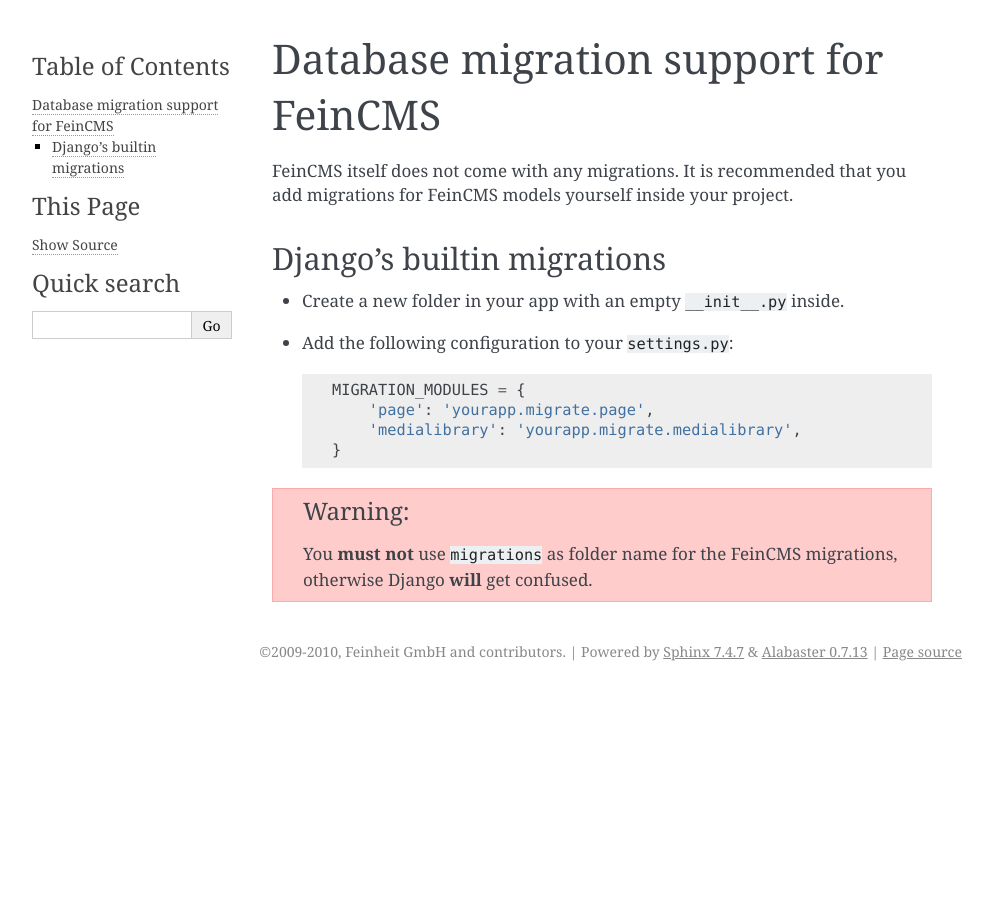
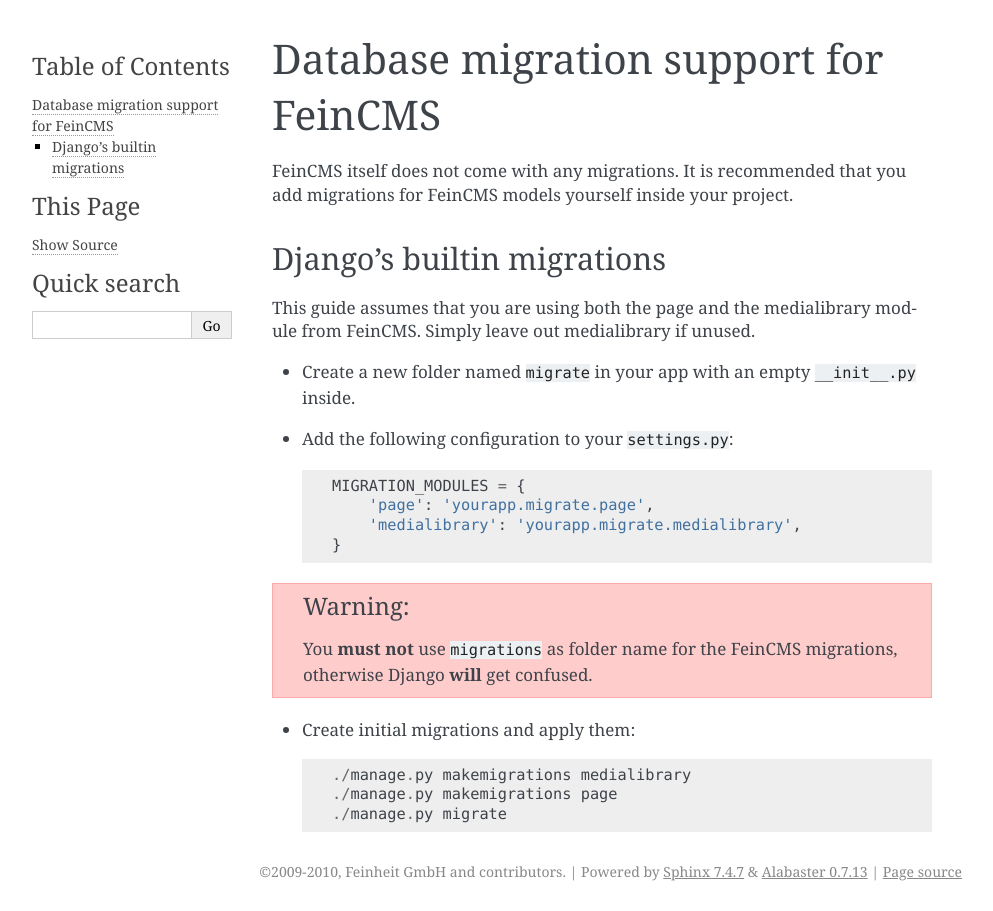
Before and after one commit to feincms/feincms, a Sphinx documentation site: the page built from docs/migrations.rst, in a window 1280 px wide. Shown: the whole page, without its empty margins (148-1141 px from the left). Built offline with Sphinx 7.4.7, drawn with Linux system fonts in a browser that asks for light colours.

Commit message:
makemigrations/migrate are a requirement

```diff
--- a/docs/migrations.rst
+++ b/docs/migrations.rst
@@ -12,7 +12,11 @@
 Django's builtin migrations
 ===========================
 
-* Create a new folder in your app with an empty ``__init__.py`` inside.
+This guide assumes that you are using both the page and the medialibrary
+module from FeinCMS. Simply leave out medialibrary if unused.
+
+* Create a new folder named ``migrate`` in your app with an empty
+  ``__init__.py`` inside.
 * Add the following configuration to your ``settings.py``::
 
     MIGRATION_MODULES = {
@@ -24,3 +28,9 @@
 
    You **must not** use ``migrations`` as folder name for the FeinCMS
    migrations, otherwise Django **will** get confused.
+
+* Create initial migrations and apply them::
+
+    ./manage.py makemigrations medialibrary
+    ./manage.py makemigrations page
+    ./manage.py migrate
```
